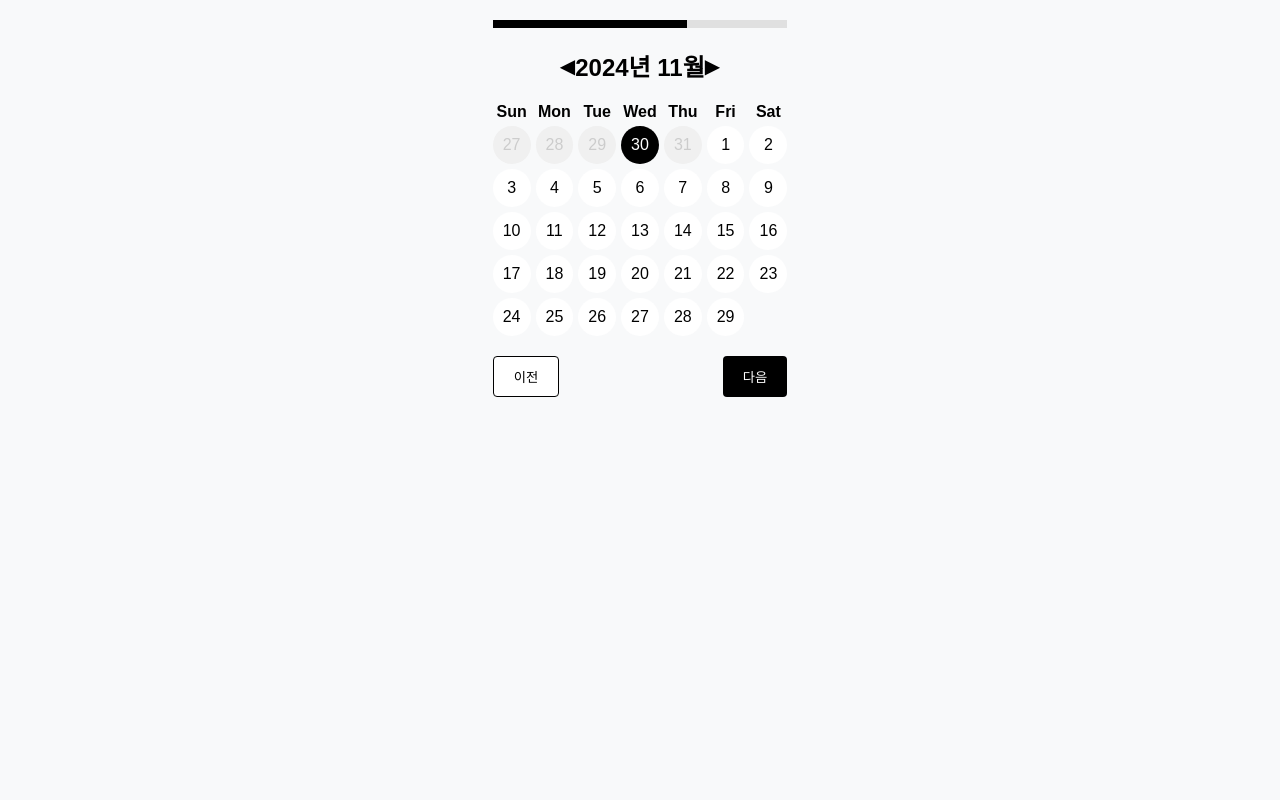
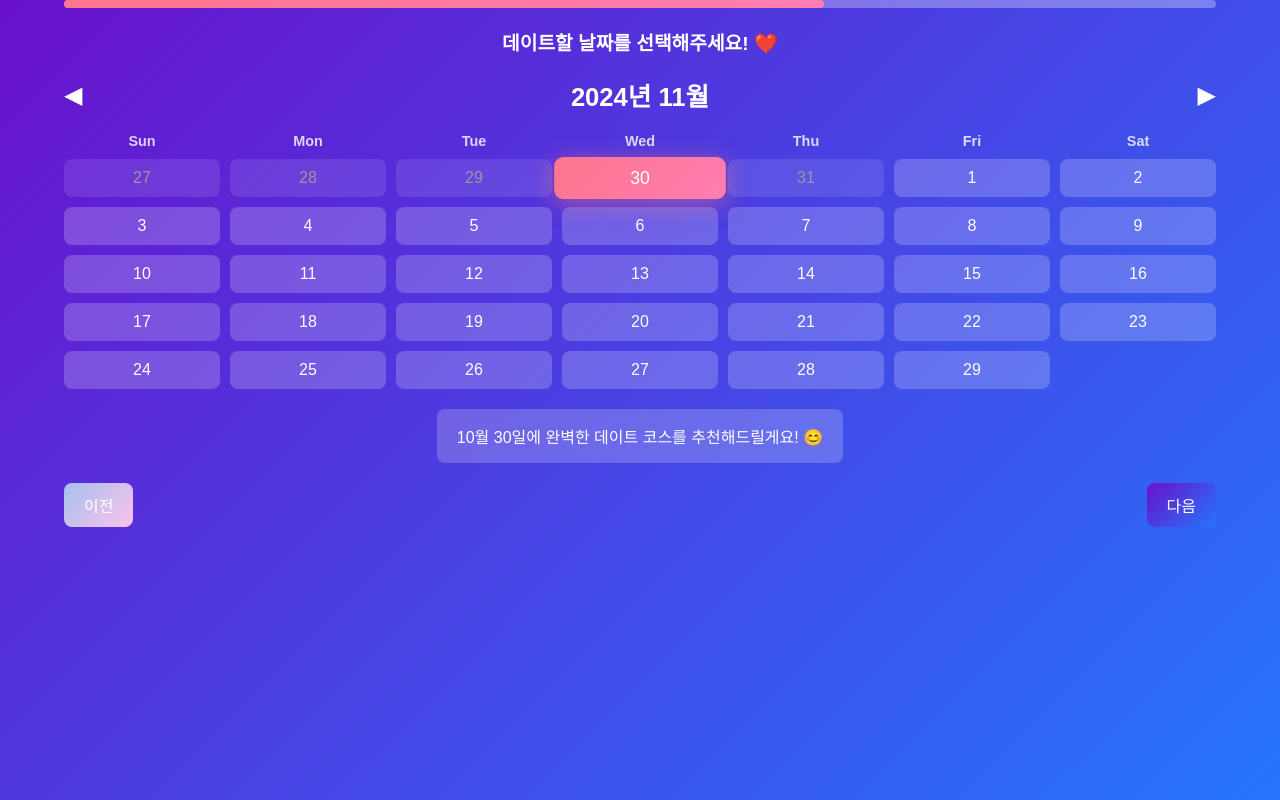
Before and after one commit to pataegonia/samiljul, a React (Vite) app: page /date in a window 1280 px wide. Both pictures are taken after a click on the element "30". Built offline with nearby package versions, Linux system fonts and the light colour scheme.

Commit message:
11/18 전체적인 ui 깔끔하게 수정

```diff
--- a/src/App.jsx
+++ b/src/App.jsx
@@ -14,19 +14,44 @@ const GlobalStyle = createGlobalStyle`
 
   html, body, #root {
     height: 100%;
+    width: 100%;
   }
 
   body {
     display: flex;
     justify-content: center;
     align-items: center;
-    background-color: #f8f9fa;
-    font-family: Arial, sans-serif;
+    background: linear-gradient(135deg, #6a11cb, #2575fc); /* 토스 느낌 */
+    font-family: "Pretendard", Arial, sans-serif;
+    color: white;
   }
 `;
 
+function NotFound() {
+  return (
+    <div style={{ textAlign: "center", padding: "20px" }}>
+      <h1>404</h1>
+      <p>페이지를 찾을 수 없습니다.</p>
+      <button
+        style={{
+          marginTop: "20px",
+          padding: "10px 20px",
+          background: "linear-gradient(135deg, #6a11cb, #2575fc)",
+          color: "white",
+          border: "none",
+          borderRadius: "8px",
+          cursor: "pointer",
+          fontSize: "1rem",
+        }}
+        onClick={() => window.location.href = "/theme"}
+      >
+        메인으로 돌아가기
+      </button>
+    </div>
+  );
+}
+
 function App() {
-  // 선택 데이터를 최상위에서 관리
   const [selections, setSelections] = useState({
     theme: [],
     date: "",
@@ -65,6 +90,10 @@ function App() {
         />
       ),
     },
+    {
+      path: "*",
+      element: <NotFound />,
+    },
   ]);
 
   return (
--- a/src/components/DateSelection.jsx
+++ b/src/components/DateSelection.jsx
@@ -1,5 +1,5 @@
 import React, { useState } from "react";
-import styled from "styled-components";
+import styled, { css, keyframes } from "styled-components";
 import { useNavigate } from "react-router-dom";
 import dayjs from "dayjs";
 import "dayjs/locale/ko";
@@ -10,6 +10,7 @@ export default function DateSelection({ selections, setSelections }) {
   const navigate = useNavigate();
   const [currentYearMonth, setCurrentYearMonth] = useState(dayjs());
   const [selectedDates, setSelectedDates] = useState(selections.date || []);
+  const [selectedMessage, setSelectedMessage] = useState(null);
 
   const handlePrevMonth = () => {
     setCurrentYearMonth((prev) => prev.subtract(1, "month"));
@@ -19,12 +20,46 @@ export default function DateSelection({ selections, setSelections }) {
     setCurrentYearMonth((prev) => prev.add(1, "month"));
   };
 
+  const formatDateRanges = (dates) => {
+    if (dates.length === 0) return "";
+
+    const sortedDates = dates.map((date) => dayjs(date)).sort((a, b) => a - b);
+
+    const ranges = [];
+    let start = sortedDates[0];
+    let end = sortedDates[0];
+
+    for (let i = 1; i < sortedDates.length; i++) {
+      const current = sortedDates[i];
+      const previous = sortedDates[i - 1];
+
+      if (current.diff(previous, "day") === 1) {
+        end = current;
+      } else {
+        ranges.push(start.isSame(end) ? start.format("M월 D일") : `${start.format("M월 D일")}~${end.format("M월 D일")}`);
+        start = current;
+        end = current;
+      }
+    }
+
+    ranges.push(start.isSame(end) ? start.format("M월 D일") : `${start.format("M월 D일")}~${end.format("M월 D일")}`);
+
+    return ranges.join(", ");
+  };
+
   const handleDateClick = (date) => {
-    setSelectedDates((prev) =>
-      prev.includes(date)
-        ? prev.filter((d) => d !== date)
-        : [...prev, date].sort((a, b) => dayjs(a).isBefore(dayjs(b) ? -1 : 1))
-    );
+    const newDates = selectedDates.includes(date)
+      ? selectedDates.filter((d) => d !== date)
+      : [...selectedDates, date].sort((a, b) => (dayjs(a).isBefore(dayjs(b)) ? -1 : 1));
+
+    setSelectedDates(newDates);
+
+    if (newDates.length > 0) {
+      const formattedRanges = formatDateRanges(newDates);
+      setSelectedMessage(`${formattedRanges}에 완벽한 데이트 코스를 추천해드릴게요! 😊`);
+    } else {
+      setSelectedMessage(null);
+    }
   };
 
   const handleNext = () => {
@@ -63,6 +98,9 @@ export default function DateSelection({ selections, setSelections }) {
         <Progress style={{ width: "66%" }} />
       </ProgressBar>
 
+      {/* 안내 메시지 */}
+      <Instruction>데이트할 날짜를 선택해주세요! ❤️</Instruction>
+
       {/* 년, 월 이동 */}
       <Header>
         <NavButton onClick={handlePrevMonth}>◀</NavButton>
@@ -87,6 +125,9 @@ export default function DateSelection({ selections, setSelections }) {
         ))}
       </Calendar>
 
+      {/* 선택 메시지 */}
+      {selectedMessage && <Message>{selectedMessage}</Message>}
+
       {/* 하단 버튼 */}
       <Footer>
         <PrevButton onClick={handlePrev}>이전</PrevButton>
@@ -98,24 +139,49 @@ export default function DateSelection({ selections, setSelections }) {
   );
 }
 
+const fadeIn = keyframes`
+  from {
+    opacity: 0;
+    transform: translateY(20px);
+  }
+  to {
+    opacity: 1;
+    transform: translateY(0);
+  }
+`;
+
 const Container = styled.div`
   display: flex;
   flex-direction: column;
   align-items: center;
   text-align: center;
-  padding: 20px;
+  height: 100vh;
+  width: 100vw;
+  background: linear-gradient(135deg, #6a11cb, #2575fc);
+  font-family: "Pretendard", sans-serif;
+  color: white;
 `;
 
 const ProgressBar = styled.div`
-  width: 100%;
+  width: 90%;
   height: 8px;
-  background-color: #e0e0e0;
+  background-color: rgba(255, 255, 255, 0.3);
   margin-bottom: 20px;
+  border-radius: 4px;
 `;
 
 const Progress = styled.div`
   height: 100%;
-  background-color: black;
+  background: linear-gradient(to right, #ff758c, #ff7eb3);
+  border-radius: 4px;
+`;
+
+const Instruction = styled.div`
+  font-size: 1.2rem;
+  font-weight: 600;
+  margin-bottom: 20px;
+  color: white;
+  animation: ${fadeIn} 0.5s ease;
 `;
 
 const Header = styled.div`
@@ -123,71 +189,118 @@ const Header = styled.div`
   align-items: center;
   justify-content: space-between;
   margin-bottom: 20px;
+  width: 90%;
 `;
 
 const NavButton = styled.button`
   background: none;
   border: none;
-  color: black;
-  font-size: 20px;
+  color: white;
+  font-size: 1.5rem;
   cursor: pointer;
+  transition: transform 0.3s;
+
+  &:hover {
+    transform: scale(1.2);
+  }
 `;
 
 const YearMonth = styled.h2`
   margin: 0;
-  font-size: 1.5em;
-  color: black;
+  font-size: 1.6rem;
 `;
 
 const Calendar = styled.div`
   display: grid;
   grid-template-columns: repeat(7, 1fr);
-  gap: 5px;
-  width: 100%;
-  max-width: 400px;
+  gap: 10px;
+  width: 90%;
 `;
 
 const DayHeader = styled.div`
   text-align: center;
-  font-weight: bold;
-  color: black;
+  font-weight: 600;
+  font-size: 0.9rem;
+  color: rgba(255, 255, 255, 0.8);
 `;
 
 const DateBox = styled.div`
   text-align: center;
   padding: 10px;
-  border-radius: 50%;
-  background-color: ${(props) => (props.isSelected ? "black" : props.isCurrentMonth ? "white" : "#f0f0f0")};
-  color: ${(props) => (props.isSelected ? "white" : props.isCurrentMonth ? "black" : "#cccccc")};
+  border-radius: 8px;
+  background: ${(props) =>
+    props.isSelected
+      ? "linear-gradient(135deg, #ff758c, #ff7eb3)"
+      : props.isCurrentMonth
+      ? "rgba(255, 255, 255, 0.2)"
+      : "rgba(255, 255, 255, 0.1)"};
+  color: ${(props) =>
+    props.isSelected ? "white" : props.isCurrentMonth ? "white" : "#999"};
   cursor: ${(props) => (props.isCurrentMonth ? "pointer" : "default")};
   user-select: none;
+  transition: all 0.3s;
 
   &:hover {
-    background-color: ${(props) => (props.isCurrentMonth && !props.isSelected ? "#ddd" : null)};
+    background: ${(props) =>
+      props.isCurrentMonth && !props.isSelected
+        ? "rgba(255, 255, 255, 0.3)"
+        : null};
+    transform: ${(props) => (props.isCurrentMonth ? "scale(1.05)" : "none")};
   }
+
+  ${(props) =>
+    props.isSelected &&
+    css`
+      box-shadow: 0px 4px 20px rgba(255, 118, 117, 0.5);
+      transform: scale(1.1);
+    `}
+`;
+
+const Message = styled.div`
+  margin-top: 20px;
+  font-size: 1rem;
+  background: rgba(255, 255, 255, 0.2);
+  padding: 15px 20px;
+  border-radius: 8px;
+  animation: ${fadeIn} 0.5s ease;
 `;
 
 const Footer = styled.div`
   margin-top: 20px;
   display: flex;
   justify-content: space-between;
-  width: 100%;
+  width: 90%;
 `;
 
 const PrevButton = styled.button`
   padding: 10px 20px;
-  background-color: white;
-  border: 1px solid black;
-  color: black;
-  border-radius: 4px;
+  background: linear-gradient(135deg, #a6c1ee, #fbc2eb);
+  color: white;
+  border: none;
+  border-radius: 8px;
+  font-size: 1rem;
   cursor: pointer;
+  transition: all 0.3s;
+
+  &:hover {
+    transform: scale(1.05);
+  }
 `;
 
 const NextButton = styled.button`
   padding: 10px 20px;
-  background-color: ${(props) => (props.disabled ? "#ccc" : "black")};
-  color: white;
+  background: ${(props) =>
+    props.disabled
+      ? "rgba(255, 255, 255, 0.3)"
+      : "linear-gradient(135deg, #6a11cb, #2575fc)"};
+  color: ${(props) => (props.disabled ? "#999" : "white")};
   border: none;
-  border-radius: 4px;
+  border-radius: 8px;
+  font-size: 1rem;
   cursor: ${(props) => (props.disabled ? "not-allowed" : "pointer")};
+  transition: all 0.3s;
+
+  &:hover {
+    transform: ${(props) => (props.disabled ? "none" : "scale(1.05)")};
+  }
 `;
--- a/src/components/ThemeSelection.jsx
+++ b/src/components/ThemeSelection.jsx
@@ -1,22 +1,34 @@
 import React, { useState } from "react";
-import styled from "styled-components";
+import styled, { keyframes, css } from "styled-components";
 import { useNavigate } from "react-router-dom";
-
-const themes = ["국내 여행", "해외 여행", "문화생활", "커피", "미식"];
 
 export default function ThemeSelection({ selections, setSelections }) {
   const navigate = useNavigate();
-  const [selectedThemes, setSelectedThemes] = useState(selections.theme || []);
+  const [selectedTheme, setSelectedTheme] = useState(null);
 
-  const handleThemeToggle = (theme) => {
-    setSelectedThemes((prev) =>
-      prev.includes(theme) ? prev.filter((t) => t !== theme) : [...prev, theme]
-    );
+  const themes = [
+    { name: "국내 여행", description: "국내 숨은 명소를 탐험해 보세요." },
+    { name: "해외 여행", description: "세계 곳곳의 문화를 경험하세요." },
+    { name: "문화생활", description: "박물관, 공연 등을 즐겨보세요." },
+    { name: "커피", description: "여유로운 카페 탐방을 떠나보세요." },
+    { name: "미식", description: "다양한 맛집을 탐방하세요." },
+  ];
+
+  const handleThemeClick = (theme) => {
+    setSelectedTheme(theme);
+  };
+
+  const handleCancel = () => {
+    setSelectedTheme(null); // 선택 초기화
   };
 
   const handleNext = () => {
-    setSelections({ ...selections, theme: selectedThemes });
-    navigate("/date");
+    if (selectedTheme) {
+      setSelections({ ...selections, theme: selectedTheme });
+      navigate("/date"); // 다음 페이지로 이동
+    } else {
+      alert("테마를 선택해주세요!");
+    }
   };
 
   return (
@@ -26,36 +38,78 @@ export default function ThemeSelection({ selections, setSelections }) {
         <Progress style={{ width: "33%" }} />
       </ProgressBar>
 
-      <Title>어떤 주제에 관심 있으신가요?</Title>
-
-      {/* 테마 선택 버튼 */}
-      <ThemeContainer>
+      {/* 선택창 */}
+      <Content>
+        <Question>어떤 주제에 관심 있으신가요?</Question>
+        <ButtonGroup>
           {themes.map((theme) => (
             <ThemeButton
-            key={theme}
-            isSelected={selectedThemes.includes(theme)}
-            onClick={() => handleThemeToggle(theme)}
+              key={theme.name}
+              onClick={() => handleThemeClick(theme.name)}
+              isSelected={theme.name === selectedTheme}
             >
-            {theme}
+              {theme.name}
+              <Description>{theme.description}</Description>
             </ThemeButton>
           ))}
-      </ThemeContainer>
+        </ButtonGroup>
+      </Content>
 
-      {/* 다음 버튼 */}
-      <NextButton
-        onClick={handleNext}
-        disabled={selectedThemes.length === 0}
-      >
+      {/* 선택 메시지 */}
+      {selectedTheme && (
+        <Message>
+          {selectedTheme}를 선택하셨군요! <br />
+          {selectedTheme} 테마에 맞춘 데이트 코스를 추천해드릴게요!
+        </Message>
+      )}
+
+      {/* 하단 버튼 */}
+      <Footer>
+        {selectedTheme && (
+          <CancelButton onClick={handleCancel}>취소</CancelButton>
+        )}
+        <NextButton onClick={handleNext} disabled={!selectedTheme}>
           다음
         </NextButton>
+      </Footer>
     </Container>
   );
 }
+
+const fadeIn = keyframes`
+  from {
+    opacity: 0;
+    transform: translateY(10px);
+  }
+  to {
+    opacity: 1;
+    transform: translateY(0);
+  }
+`;
+
+const pulse = keyframes`
+  0% {
+    transform: scale(1);
+    box-shadow: 0 0 10px rgba(255, 255, 255, 0.5);
+  }
+  50% {
+    transform: scale(1.1);
+    box-shadow: 0 0 20px rgba(255, 255, 255, 0.8);
+  }
+  100% {
+    transform: scale(1);
+    box-shadow: 0 0 10px rgba(255, 255, 255, 0.5);
+  }
+`;
 
 const Container = styled.div`
   display: flex;
   flex-direction: column;
   align-items: center;
+  justify-content: center;
+  height: 100vh;
+  background: linear-gradient(135deg, #6a11cb, #2575fc); /* 인스타그램 느낌 */
+  color: white;
   text-align: center;
   padding: 20px;
 `;
@@ -63,44 +117,121 @@ const Container = styled.div`
 const ProgressBar = styled.div`
   width: 100%;
   height: 8px;
-  background-color: #e0e0e0;
+  background-color: rgba(255, 255, 255, 0.3);
   margin-bottom: 20px;
+  border-radius: 4px;
 `;
 
 const Progress = styled.div`
   height: 100%;
-  background-color: black;
+  background: linear-gradient(to right, #ff9a9e, #fad0c4);
+  border-radius: 4px;
 `;
 
-const Title = styled.h1`
-  font-size: 1.2em;
-  color: black;
-  margin-bottom: 20px;
+const Content = styled.div`
+  display: flex;
+  flex-direction: column;
+  align-items: center;
+  margin-bottom: 40px;
 `;
 
-const ThemeContainer = styled.div`
+const Question = styled.h1`
+  font-size: 1.8em;
+  margin-bottom: 20px;
+  background: linear-gradient(135deg, #fbc2eb, #a6c1ee);
+  -webkit-background-clip: text;
+  -webkit-text-fill-color: transparent;
+`;
+
+const ButtonGroup = styled.div`
   display: flex;
   flex-wrap: wrap;
-  gap: 10px;
   justify-content: center;
+  gap: 20px;
 `;
 
 const ThemeButton = styled.button`
+  background: ${(props) =>
+    props.isSelected
+      ? "linear-gradient(135deg, #ff758c, #ff7eb3)"
+      : "rgba(255, 255, 255, 0.2)"};
+  color: ${(props) => (props.isSelected ? "white" : "#fff")};
+  border: none;
+  border-radius: 20px;
+  padding: 15px 20px;
+  font-size: 1em;
+  cursor: pointer;
+  width: 220px;
+  transition: all 0.3s;
+  box-shadow: ${(props) =>
+    props.isSelected ? "0px 4px 20px rgba(255, 118, 117, 0.5)" : "none"};
+
+  &:hover {
+    background: ${(props) =>
+      props.isSelected
+        ? "linear-gradient(135deg, #ff758c, #ff92c2)"
+        : "rgba(255, 255, 255, 0.3)"};
+    transform: scale(1.05);
+  }
+`;
+
+const Description = styled.p`
+  margin-top: 5px;
+  font-size: 0.8em;
+  color: #ddd;
+`;
+
+const Message = styled.div`
+  margin-top: 20px;
+  font-size: 1.2em;
+  color: white;
+  animation: ${fadeIn} 0.5s ease-in-out;
+`;
+
+const Footer = styled.div`
+  margin-top: 40px;
+  display: flex;
+  justify-content: center;
+  gap: 20px;
+  width: 100%;
+`;
+
+const CancelButton = styled.button`
   padding: 10px 20px;
-  background-color: ${(props) => (props.isSelected ? "black" : "white")};
-  color: ${(props) => (props.isSelected ? "white" : "black")};
-  border: 1px solid ${(props) => (props.isSelected ? "black" : "#ccc")};
-  border-radius: 20px;
+  font-size: 1em;
+  background: linear-gradient(135deg, #fbc2eb, #a6c1ee);
+  color: white;
+  border: none;
+  border-radius: 30px;
   cursor: pointer;
-  transition: all 0.3s ease;
+  transition: all 0.3s;
+
+  &:hover {
+    transform: scale(1.1);
+  }
 `;
 
 const NextButton = styled.button`
-  margin-top: 20px;
-  padding: 10px 20px;
-  background-color: ${(props) => (props.disabled ? "#ccc" : "black")};
-  color: white;
+  padding: 15px 30px;
+  font-size: 1.2em;
+  font-weight: bold;
+  background: ${(props) =>
+    props.disabled
+      ? "rgba(255, 255, 255, 0.3)"
+      : "linear-gradient(135deg, #6a11cb, #2575fc)"};
+  color: ${(props) => (props.disabled ? "#999" : "white")};
   border: none;
-  border-radius: 4px;
+  border-radius: 30px;
   cursor: ${(props) => (props.disabled ? "not-allowed" : "pointer")};
+  transition: all 0.3s;
+
+  ${(props) =>
+    !props.disabled &&
+    css`
+      animation: ${pulse} 1.5s infinite;
+    `}
+
+  &:hover {
+    transform: ${(props) => (props.disabled ? "none" : "scale(1.1)")};
+  }
 `;
--- a/src/components/TimeSelection.jsx
+++ b/src/components/TimeSelection.jsx
@@ -1,27 +1,26 @@
 import React, { useState } from "react";
-import styled from "styled-components";
+import styled, { css, keyframes } from "styled-components";
 import { useNavigate } from "react-router-dom";
 
 export default function TimeSelection({ selections, setSelections }) {
   const navigate = useNavigate();
   const [selectedTimes, setSelectedTimes] = useState(selections.time || []);
 
-  const handleTimeToggle = (time) => {
-    setSelectedTimes((prev) =>
-      prev.includes(time)
-        ? prev.filter((t) => t !== time) // 중복 선택 해제
-        : [...prev, time]
-    );
+  const handleTimeClick = (time) => {
+    const newTimes = selectedTimes.includes(time)
+      ? selectedTimes.filter((t) => t !== time)
+      : [...selectedTimes, time];
+    setSelectedTimes(newTimes);
   };
 
-  const handleSubmit = () => {
+  const handleNext = () => {
     setSelections({ ...selections, time: selectedTimes });
-    alert(`최종 선택:\n테마: ${selections.theme.join(", ")}\n날짜: ${selections.date}\n시간: ${selectedTimes.join(", ")}`);
+    navigate("/summary");
   };
 
   const handlePrev = () => {
-    setSelections({ ...selections, time: selectedTimes }); // 현재 데이터 저장
-    navigate("/date"); // 날짜 선택 페이지로 이동
+    setSelections({ ...selections, time: selectedTimes });
+    navigate("/date");
   };
 
   return (
@@ -31,106 +30,158 @@ export default function TimeSelection({ selections, setSelections }) {
         <Progress style={{ width: "100%" }} />
       </ProgressBar>
 
-      {/* 선택된 날짜 표시 */}
-      <Header>
-        <SelectedDate>{selections.date || "날짜를 선택하세요"}</SelectedDate>
-      </Header>
+      {/* 안내 메시지 */}
+      <Instruction>
+        {selectedTimes.length === 0
+          ? "데이트할 시간을 선택해주세요! ⏰"
+          : `선택된 시간: ${selectedTimes.join(", ")}`}
+      </Instruction>
 
-      {/* 시간 선택 */}
-      <TimeContainer>
+      {/* 시간 선택 버튼 */}
+      <TimeGrid>
         {Array.from({ length: 24 }, (_, i) => {
-          const time = `${String(i).padStart(2, "0")}:00`;
+          const time = `${i.toString().padStart(2, "0")}:00`;
           return (
             <TimeButton
               key={time}
               isSelected={selectedTimes.includes(time)}
-              onClick={() => handleTimeToggle(time)}
+              onClick={() => handleTimeClick(time)}
             >
               {time}
             </TimeButton>
           );
         })}
-      </TimeContainer>
+      </TimeGrid>
 
       {/* 하단 버튼 */}
       <Footer>
         <PrevButton onClick={handlePrev}>이전</PrevButton>
-        <SubmitButton onClick={handleSubmit} disabled={selectedTimes.length === 0}>
+        <NextButton onClick={handleNext} disabled={selectedTimes.length === 0}>
           선택
-        </SubmitButton>
+        </NextButton>
       </Footer>
     </Container>
   );
 }
+
+const fadeIn = keyframes`
+  from {
+    opacity: 0;
+    transform: translateY(20px);
+  }
+  to {
+    opacity: 1;
+    transform: translateY(0);
+  }
+`;
 
 const Container = styled.div`
   display: flex;
   flex-direction: column;
   align-items: center;
   text-align: center;
-  padding: 20px;
+  height: 100vh;
+  width: 100vw;
+  background: linear-gradient(135deg, #6a11cb, #2575fc);
+  font-family: "Pretendard", sans-serif;
+  color: white;
 `;
 
 const ProgressBar = styled.div`
-  width: 100%;
+  width: 90%;
   height: 8px;
-  background-color: #e0e0e0;
+  background-color: rgba(255, 255, 255, 0.3);
   margin-bottom: 20px;
+  border-radius: 4px;
 `;
 
 const Progress = styled.div`
   height: 100%;
-  background-color: black;
+  background: linear-gradient(to right, #ff758c, #ff7eb3);
+  border-radius: 4px;
 `;
 
-const Header = styled.div`
+const Instruction = styled.div`
+  font-size: 1.2rem;
+  font-weight: 600;
+  margin-bottom: 20px;
+  color: white;
+  animation: ${fadeIn} 0.5s ease;
+`;
+
+const TimeGrid = styled.div`
+  display: grid;
+  grid-template-columns: repeat(6, 1fr);
+  gap: 15px;
+  width: 90%;
   margin-bottom: 20px;
 `;
 
-const SelectedDate = styled.div`
-  font-size: 1.2em;
-  font-weight: bold;
-  color: black;
-`;
+const TimeButton = styled.button`
+  padding: 15px 10px;
+  border-radius: 20px;
+  background: ${(props) =>
+    props.isSelected
+      ? "linear-gradient(135deg, #ff758c, #ff7eb3)"
+      : "rgba(255, 255, 255, 0.2)"};
+  color: ${(props) => (props.isSelected ? "white" : "white")};
+  font-size: 1rem;
+  font-weight: ${(props) => (props.isSelected ? "bold" : "normal")};
+  border: none;
+  cursor: pointer;
+  transition: all 0.3s;
 
-const TimeContainer = styled.div`
-  display: flex;
-  flex-wrap: wrap;
-  gap: 10px;
-  justify-content: center;
-`;
+  &:hover {
+    background: ${(props) =>
+      props.isSelected
+        ? "linear-gradient(135deg, #ff758c, #ff7eb3)"
+        : "rgba(255, 255, 255, 0.3)"};
+    transform: scale(1.05);
+  }
 
-const TimeButton = styled.button`
-  padding: 10px;
-  border-radius: 4px;
-  border: 1px solid ${(props) => (props.isSelected ? "black" : "#ccc")};
-  background-color: ${(props) => (props.isSelected ? "black" : "white")};
-  color: ${(props) => (props.isSelected ? "white" : "black")};
-  cursor: pointer;
-  font-size: 0.9em;
+  ${(props) =>
+    props.isSelected &&
+    css`
+      box-shadow: 0px 4px 15px rgba(255, 118, 117, 0.8);
+    `}
 `;
 
 const Footer = styled.div`
   margin-top: 20px;
   display: flex;
   justify-content: space-between;
-  width: 100%;
+  width: 90%;
 `;
 
 const PrevButton = styled.button`
   padding: 10px 20px;
-  background-color: white;
-  border: 1px solid black;
-  color: black;
-  border-radius: 4px;
+  background: linear-gradient(135deg, #a6c1ee, #fbc2eb);
+  color: white;
+  border: none;
+  border-radius: 8px;
+  font-size: 1rem;
   cursor: pointer;
+  transition: all 0.3s;
+
+  &:hover {
+    transform: scale(1.05);
+  }
 `;
 
-const SubmitButton = styled.button`
+const NextButton = styled.button`
   padding: 10px 20px;
-  background-color: ${(props) => (props.disabled ? "#ccc" : "black")};
-  color: white;
+  background: ${(props) =>
+    props.disabled
+      ? "rgba(255, 255, 255, 0.3)"
+      : "linear-gradient(135deg, #6a11cb, #2575fc)"};
+  color: ${(props) => (props.disabled ? "#999" : "white")};
   border: none;
-  border-radius: 4px;
+  border-radius: 8px;
+  font-size: 1rem;
   cursor: ${(props) => (props.disabled ? "not-allowed" : "pointer")};
+  transition: all 0.3s;
+
+  &:hover {
+    transform: ${(props) => (props.disabled ? "none" : "scale(1.05)")};
+  }
 `;
```
Lines whose indentation alone changed are shown as unchanged.
